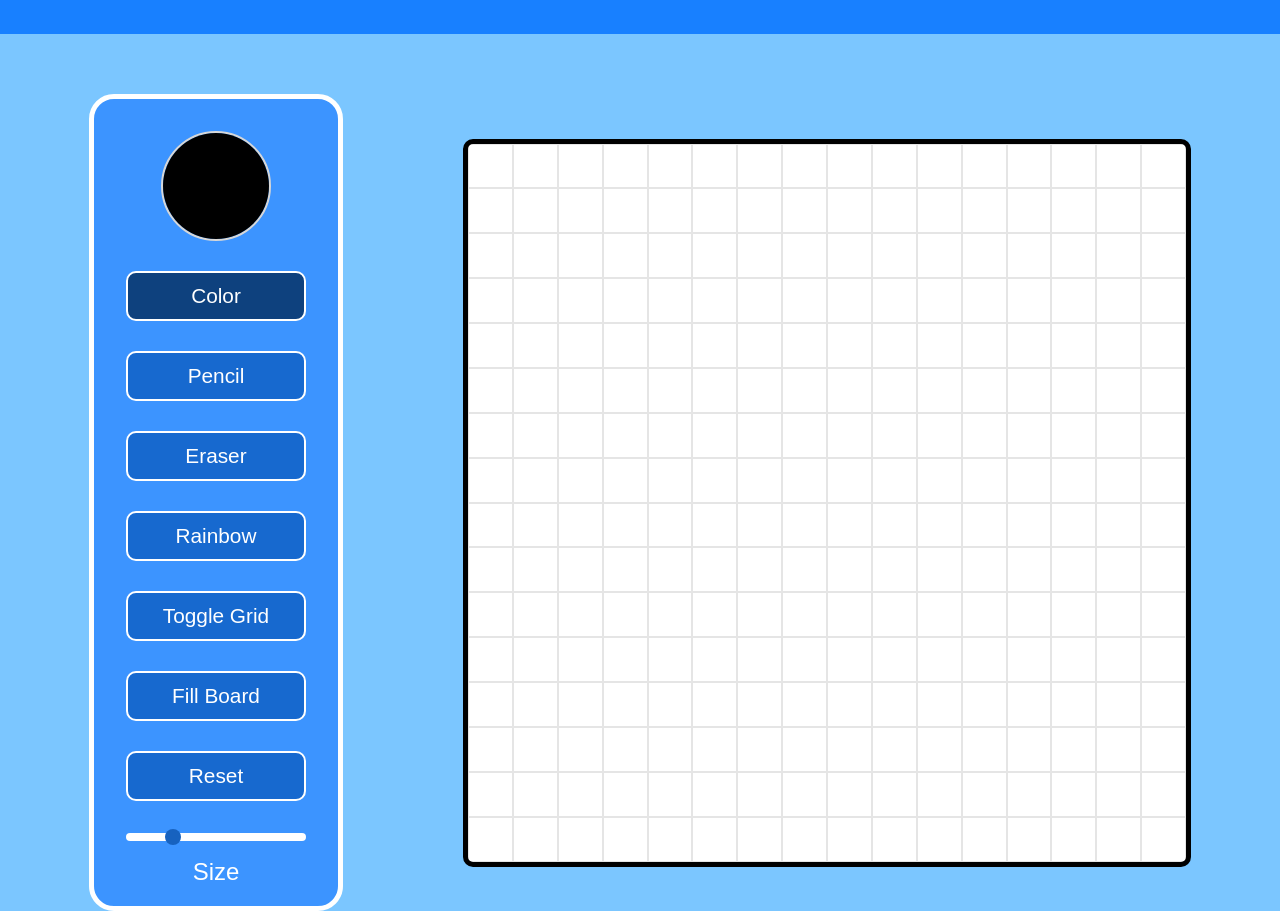
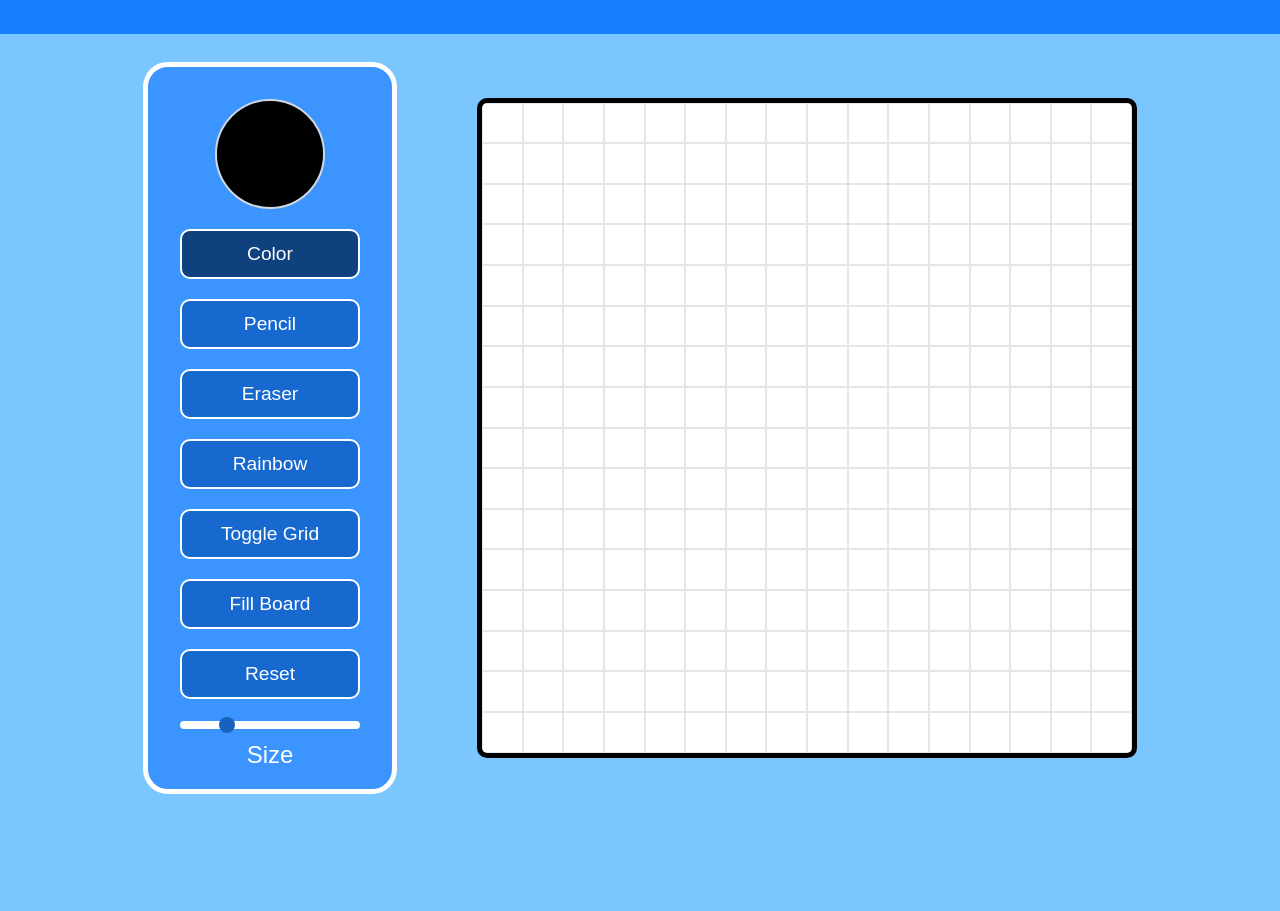
Before and after one commit to axhis8/etch-a-sketch, a plain HTML site: page index.html in a window 1280 px wide. Shown: the part 126-1037 px from the top of the page. After the commit the page ends 920 px from the top, so only its background shows below. Drawn offline with Linux system fonts and the light colour scheme; a web font is replaced by a local one.

Commit message:
Adjust Button sizes

```diff
--- a/style.css
+++ b/style.css
@@ -15,14 +15,14 @@ body {
     height: 160px;
     display: flex;
     justify-content: center;
-    margin-bottom: 60px;
+    margin-bottom: 27.5px;
     background-color: rgb(24, 128, 255);
 }
 
 #main-ui {
     display: flex;
     justify-content: center;
-    gap: 120px;
+    gap: 80px;
 }
 
 .title {
@@ -61,7 +61,7 @@ body {
     border: solid 5px white;
     background-color: rgb(60, 148, 255);
     border-radius: 25px;
-    gap: 30px;
+    gap: 20px;
 }
 
 button {
@@ -71,7 +71,7 @@ button {
     border: solid 2px white;
     background-color: rgb(23, 105, 207);
     border-radius: 10px;
-    font-size: 1.3em;
+    font-size: 1.2em;
     color: white;
     transition: 0.3s;
     cursor: pointer;
@@ -89,7 +89,7 @@ button {
     display: flex;
     flex-direction: column;
     align-items: center;
-    gap: 15px;
+    gap: 10px;
 }
 
 input[type="range"] {
@@ -131,8 +131,8 @@ label {
     border: solid 5px black;
     align-self: center;
     border-radius: 10px;
-    width: 728px;
-    height: 728px;
+    width: 660px;
+    height: 660px;
     flex-shrink: 0;
     display: flex;
 }
```
